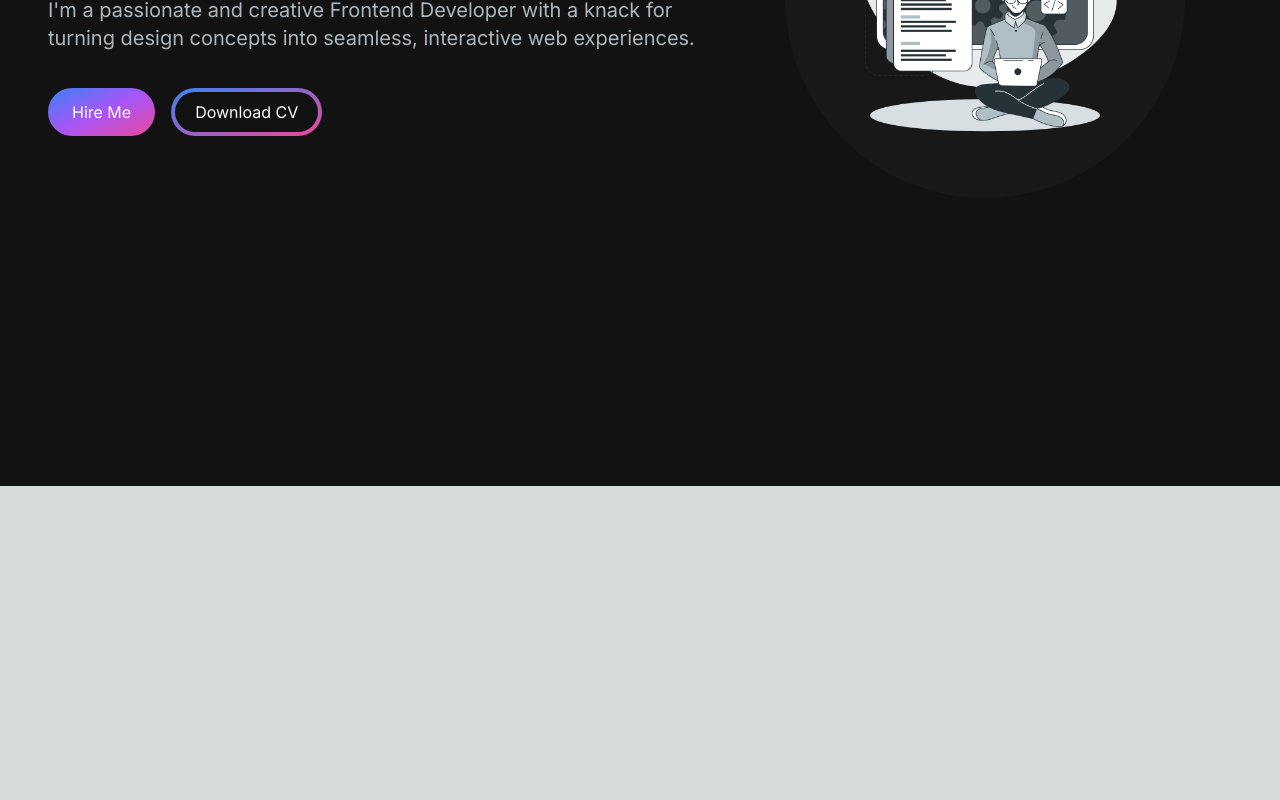
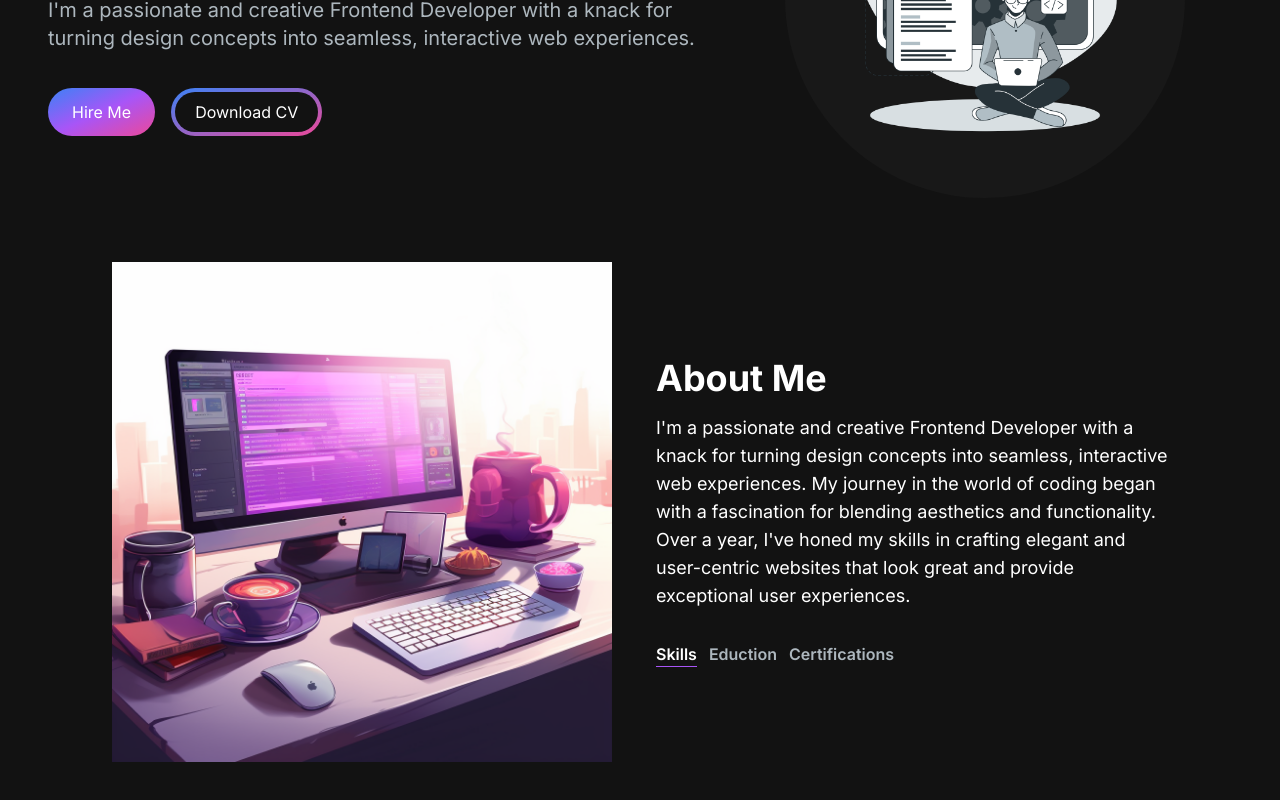
Before and after one commit to Alavykhan/portfolio-alavy, a Next.js app: page / in a window 1280 px wide. Shown: the part 314-1114 px from the top of the page. Before the commit the page ends 800 px from the top, so only its background shows below. Built offline with nearby package versions, Linux system fonts and the light colour scheme.

Commit message:
about section added

```diff
--- /dev/null
+++ b/src/app/components/AboutSection/AboutSection.jsx
@@ -0,0 +1,43 @@
+"use client"
+import Image from 'next/image';
+import React, { useState, useTransition } from 'react';
+import TabButton from '../TabButton/TabButton';
+
+const AboutSection = () => {
+    const [tab, setTab] = useState('skills');
+    const [isPending, startTransition] = useTransition();
+
+    const handleTabChange = (id) =>{
+        startTransition (()=>{
+            setTab(id);
+        })
+    }
+
+    return (
+        <section className='text-white'>
+           <div className='md:grid md:grid-cols-2 gap-8 items-center py-8 px-4 x:gap-16 sm:py-16 xl:px-16'>
+                <Image src='/about-image.png' width={500} height={500} alt='about me image'/>
+                <div>
+                    <h2 className='text-4xl font-bold text-white mb-4'>About Me</h2>
+                    <p className='text-base md:text-lg'>I'm a passionate and creative Frontend Developer with a knack for turning design concepts into seamless, interactive web experiences. My journey in the world of coding began with a fascination for blending aesthetics and functionality. Over a year, I've honed my skills in crafting elegant and user-centric websites that look great and provide exceptional user experiences.</p>
+                    <div className='flex flex-row mt-8'>
+                        <TabButton selectTab={()=>handleTabChange('skills')} active= {tab === "skills"}>
+                            {" "}
+                            Skills{" "}
+                        </TabButton>
+                        <TabButton selectTab={()=>handleTabChange('education')} active= {tab === "education"}>
+                            {" "}
+                            Eduction{" "}
+                        </TabButton>
+                        <TabButton selectTab={()=>handleTabChange('certifications')} active= {tab === "certifications"}>
+                            {" "}
+                            Certifications{" "}
+                        </TabButton>
+                    </div>
+                </div>
+           </div>
+        </section>
+    );
+};
+
+export default AboutSection;
--- /dev/null
+++ b/src/app/components/TabButton/TabButton.jsx
@@ -0,0 +1,14 @@
+import React from 'react';
+
+const TabButton = ({active, selectTab, children}) => {
+    const buttonClasses = active ? 'text-white border-b border-purple-500' : 'text-[#ADB7BE]'
+    return (
+        <button onClick={selectTab}>
+            <p className={`mr-3 font-semibold hover:text-white ${buttonClasses}`}>
+            {children}
+            </p>
+            </button>
+    );
+};
+
+export default TabButton;
--- a/src/app/page.js
+++ b/src/app/page.js
@@ -1,6 +1,7 @@
 import Image from 'next/image'
 import HeroSection from './components/HeroSection/HeroSection'
 import Navbar from './components/Navbar/Navbar'
+import AboutSection from './components/AboutSection/AboutSection'
 
 export default function Home() {
   return (
@@ -8,6 +9,7 @@ export default function Home() {
        <Navbar/>
       <div className="container mt-24 mx-auto px-12 py-4">
       <HeroSection/>
+      <AboutSection/>
       </div>
     </main>
   )
```
Also changed, not shown: public/about-image.png (added).
